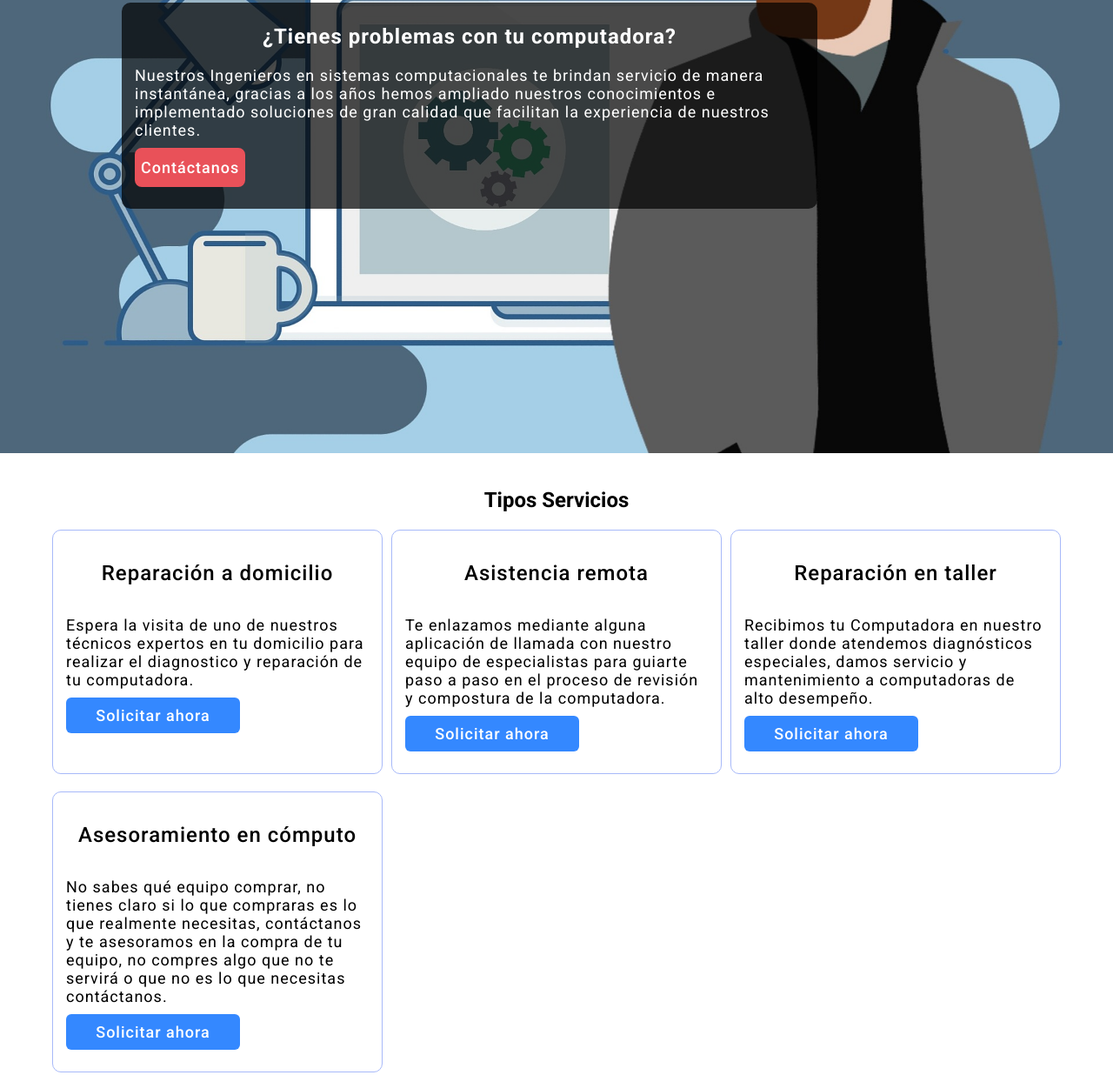
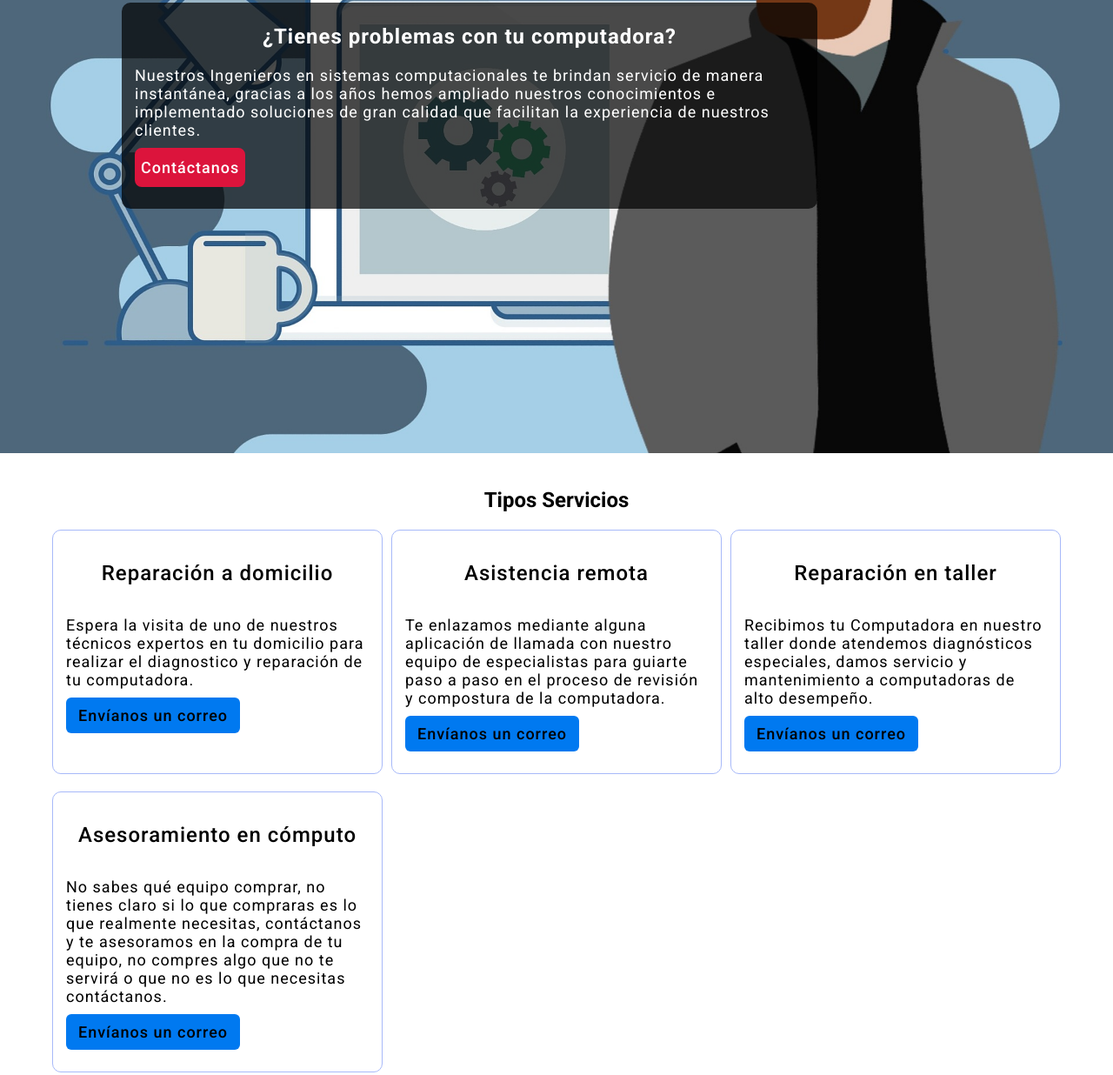
Before and after one commit to Jorge-Lpez/Spyder-pc, a plain HTML site: page Spyder-PC/index.html in a window 1280 px wide. Shown: the part 279-1515 px from the top of the page at 87% size. Drawn offline with nearby package versions, Linux system fonts and the light colour scheme; some packages are replaced by stand-ins of ours; a script that the page names is missing.

Commit message:
Finalizando proyecto web spyder pc

```diff
--- a/Spyder-PC/index.html
+++ b/Spyder-PC/index.html
@@ -54,7 +54,7 @@
                     <p>Espera la visita de uno de nuestros técnicos expertos en tu domicilio
                      para realizar el diagnostico y reparación de tu computadora.
                     </p>
-                    <a href="#contactanos">Solicitar ahora</a>
+                    <a href="#contactanos">Envíanos un correo</a>
                 </div>
                 <div class="card card2">
                     <h2>Asistencia remota</h2>
@@ -62,13 +62,13 @@
                         Te enlazamos mediante alguna aplicación de llamada con nuestro equipo de especialistas
                         para guiarte paso a paso en el proceso de revisión y compostura de la computadora.
                     </p>
-                    <a href="#contactanos">Solicitar ahora </a>
+                    <a href="#contactanos">Envíanos un correo</a>
                 </div>
                 <div class="card card3">
                     <h2>Reparación en taller</h2>
                     <p>Recibimos tu Computadora en nuestro taller donde atendemos diagnósticos especiales, damos servicio y mantenimiento a computadoras de alto desempeño.
                     </p>
-                    <a href="#contactanos">Solicitar ahora </a>
+                    <a href="#contactanos">Envíanos un correo</a>
                 </div>
                 <div class="card card4">
                     <h2>Asesoramiento en cómputo</h2>
@@ -76,7 +76,7 @@
                          contáctanos y te asesoramos en la compra de tu equipo,
                         no compres algo que no te servirá o que no es lo que necesitas contáctanos.
                     </p>
-                    <a href="#contactanos">Solicitar ahora </a>
+                    <a href="#contactanos">Envíanos un correo</a>
                 </div>
             </div>
         </div>
@@ -230,7 +230,7 @@
                         <label for="mensaje">Descripción problema:</label>
                         <textarea name="mensaje" id="mensaje" cols="30" rows="10"></textarea>
                     </div>
-                    <input type="submit">
+                    <input type="submit" value="Enviar correo">
                 </form>
                 <div class="img-form">
                     <img src="./public/img/form.svg" alt="">
--- a/Spyder-PC/public/css/estilos.css
+++ b/Spyder-PC/public/css/estilos.css
@@ -148,10 +148,10 @@ img{
     text-align: center;
     border: none;
     margin-bottom: 10px;
-    color: var(--whiteTexto);
+    color: white;
     outline: none;
-    background-color: var(--redMedio);
-    border: 2px solid var(--redMedio);
+    background-color: var(--redFuerte);
+    border: 2px solid var(--redFuerte);
     border-radius: 8px;
 }
 
@@ -201,15 +201,15 @@ img{
     text-align: center;
     text-decoration: none;
     width: 200px;
-    color: var(--whiteTexto);
+    color: var(--blackTexto);
     margin: 10px 0;
-    background-color: var(--blueHover);
+    background-color: var(--blueFuerte);
     border-radius: 6px;
     transition: all .3s ease;
 }
 
 .card a:hover{
-    background-color: var(--blueMediano);
+    background-color: var(--blueHover);
     color: var(--blackTexto);
 }
 
```
